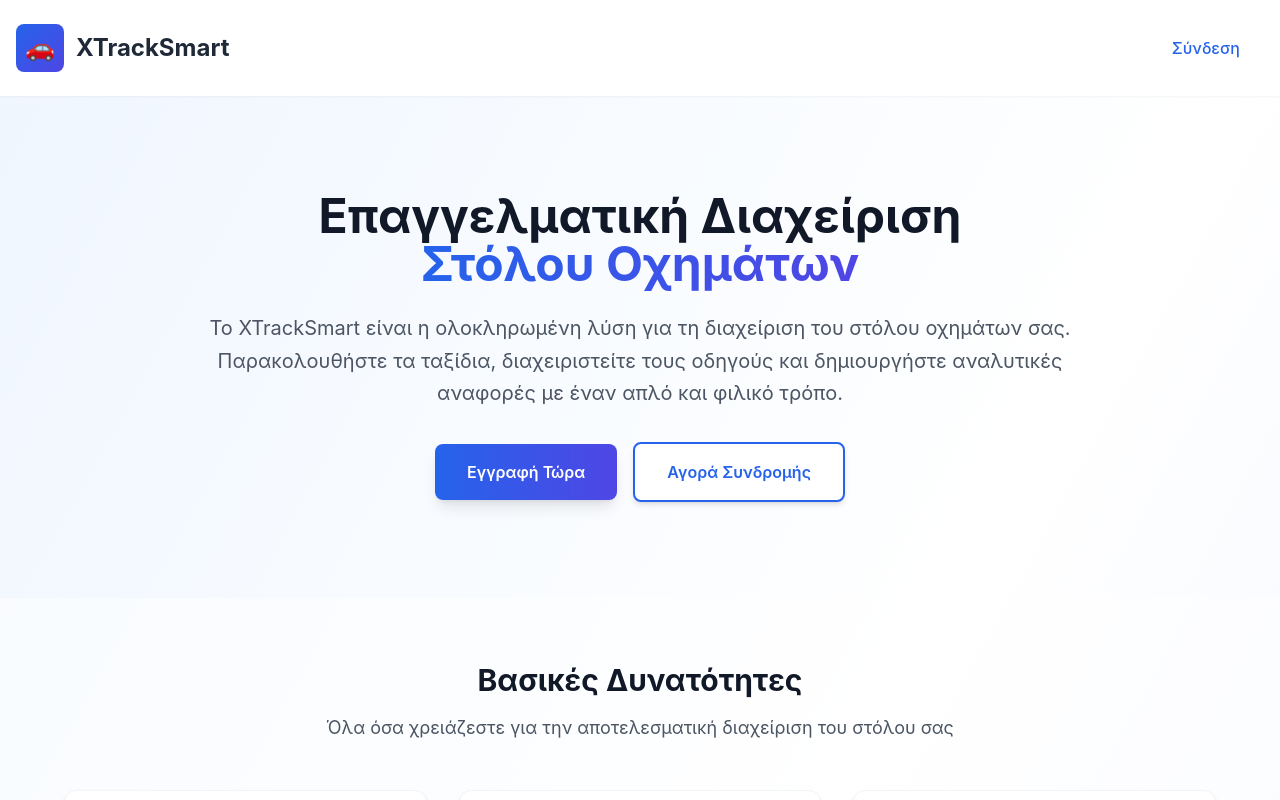
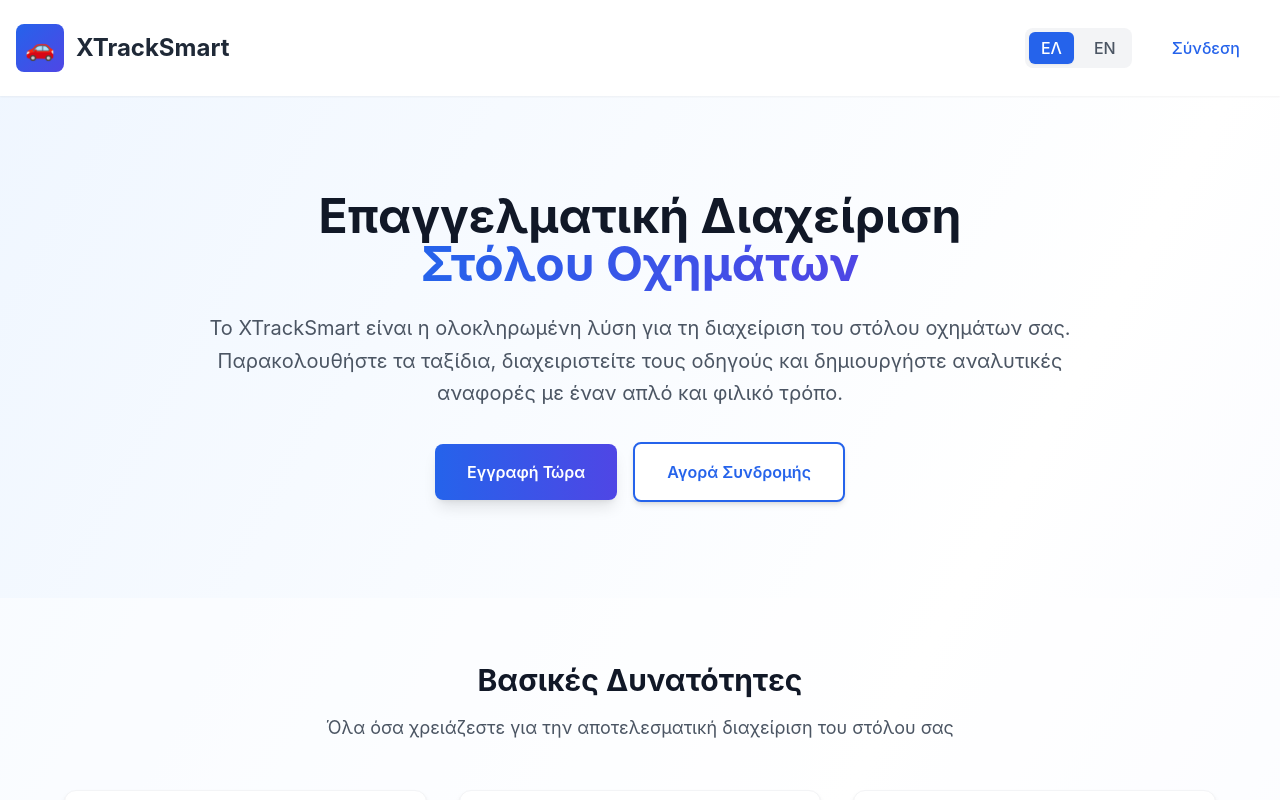
Before and after one commit to Yiannis136/xtrack-smart, a React (Create React App) app in the folder frontend/: page / in a window 1280 px wide. Shown: the top 800 px of the page. Built offline with nearby package versions, Linux system fonts and the light colour scheme; no server answers.

Commit message:
Add bilingual support (Greek/English) to landing page
Co-authored-by: Yiannis136 <202784729+Yiannis136@users.noreply.github.com>

```diff
--- a/frontend/src/pages/LandingPage.js
+++ b/frontend/src/pages/LandingPage.js
@@ -1,39 +1,144 @@
+import { useState } from 'react';
 import { useNavigate } from 'react-router-dom';
 
 function LandingPage() {
   const navigate = useNavigate();
+  const [language, setLanguage] = useState('el'); // 'el' for Greek, 'en' for English
 
-  const features = [
+  const translations = {
+    el: {
+      login: "Σύνδεση",
+      heroTitle1: "Επαγγελματική Διαχείριση",
+      heroTitle2: "Στόλου Οχημάτων",
+      heroDescription: "Το XTrackSmart είναι η ολοκληρωμένη λύση για τη διαχείριση του στόλου οχημάτων σας. Παρακολουθήστε τα ταξίδια, διαχειριστείτε τους οδηγούς και δημιουργήστε αναλυτικές αναφορές με έναν απλό και φιλικό τρόπο.",
+      registerNow: "Εγγραφή Τώρα",
+      buySubscription: "Αγορά Συνδρομής",
+      featuresTitle: "Βασικές Δυνατότητες",
+      featuresSubtitle: "Όλα όσα χρειάζεστε για την αποτελεσματική διαχείριση του στόλου σας",
+      howItWorksTitle: "Πώς Λειτουργεί",
+      ctaTitle: "Έτοιμοι να Ξεκινήσετε;",
+      ctaDescription: "Ξεκινήστε τη δωρεάν δοκιμή σας σήμερα και ανακαλύψτε πόσο εύκολη μπορεί να είναι η διαχείριση του στόλου σας.",
+      startNow: "Ξεκινήστε Τώρα",
+      seePrices: "Δείτε Τιμές",
+      copyright: "© 2025 XTrackSmart. Όλα τα δικαιώματα κατοχυρωμένα.",
+      footerTagline: "Επαγγελματική λύση διαχείρισης στόλου οχημάτων",
+      features: [
         {
-      icon: "🔑",
           title: "Διαχείριση Αδειών Χρήσης",
           description: "Πλήρης έλεγχος των αδειών χρήσης και συνδρομών με ειδοποιήσεις λήξης και εύκολη ανανέωση."
         },
         {
-      icon: "👥",
           title: "Διαχείριση Χρηστών & Ρόλων",
           description: "Υποστήριξη διαφορετικών ρόλων (Admin/User) με ξεχωριστά δικαιώματα και δυνατότητες."
         },
         {
-      icon: "📤",
           title: "Εισαγωγή Δεδομένων Tracking",
           description: "Ανέβασμα αρχείων CSV για οδηγούς (iButton) και οχήματα με αυτόματη επεξεργασία."
         },
         {
-      icon: "📊",
           title: "Αναφορές & Στατιστικά",
           description: "Αναλυτικές αναφορές ταξιδιών, ωρών εργασίας οδηγών και πλήρη στατιστικά στοιχεία."
         },
         {
-      icon: "📄",
           title: "Εξαγωγή σε PDF/Excel",
           description: "Εξαγωγή όλων των αναφορών σε μορφή PDF ή Excel για εύκολη διαχείριση και αρχειοθέτηση."
         },
         {
-      icon: "💾",
           title: "Backup & Restore",
           description: "Ασφαλής δημιουργία αντιγράφων ασφαλείας και επαναφορά όλων των δεδομένων σας."
         }
+      ],
+      howItWorks: [
+        {
+          title: "Εγγραφή & Ενεργοποίηση",
+          description: "Εγγραφείτε στην πλατφόρμα και επιλέξτε το πρόγραμμα συνδρομής που σας ταιριάζει (1, 6 ή 12 μήνες)."
+        },
+        {
+          title: "Εισαγωγή Δεδομένων",
+          description: "Ανεβάστε τα αρχεία CSV με τα δεδομένα tracking των οδηγών (iButton) και των οχημάτων σας. Το σύστημα τα επεξεργάζεται αυτόματα."
+        },
+        {
+          title: "Δημιουργία Αναφορών",
+          description: "Δημιουργήστε αναφορές ταξιδιών και ωρών εργασίας, και εξάγετε τα αποτελέσματα σε PDF ή Excel για περαιτέρω ανάλυση."
+        },
+        {
+          title: "Backup & Ασφάλεια",
+          description: "Δημιουργήστε αντίγραφα ασφαλείας των δεδομένων σας ανά πάσα στιγμή και επαναφέρετε τα όποτε χρειαστεί."
+        }
+      ]
+    },
+    en: {
+      login: "Login",
+      heroTitle1: "Professional Fleet",
+      heroTitle2: "Management",
+      heroDescription: "XTrackSmart is the comprehensive solution for managing your vehicle fleet. Track trips, manage drivers, and generate detailed reports in a simple and user-friendly way.",
+      registerNow: "Register Now",
+      buySubscription: "Buy Subscription",
+      featuresTitle: "Key Features",
+      featuresSubtitle: "Everything you need for effective fleet management",
+      howItWorksTitle: "How It Works",
+      ctaTitle: "Ready to Get Started?",
+      ctaDescription: "Start your free trial today and discover how easy fleet management can be.",
+      startNow: "Start Now",
+      seePrices: "See Pricing",
+      copyright: "© 2025 XTrackSmart. All rights reserved.",
+      footerTagline: "Professional fleet management solution",
+      features: [
+        {
+          title: "License Management",
+          description: "Full control of licenses and subscriptions with expiration notifications and easy renewal."
+        },
+        {
+          title: "User & Role Management",
+          description: "Support for different roles (Admin/User) with separate permissions and capabilities."
+        },
+        {
+          title: "Tracking Data Import",
+          description: "Upload CSV files for drivers (iButton) and vehicles with automatic processing."
+        },
+        {
+          title: "Reports & Statistics",
+          description: "Detailed reports on trips, driver work hours, and comprehensive statistics."
+        },
+        {
+          title: "PDF/Excel Export",
+          description: "Export all reports to PDF or Excel format for easy management and archiving."
+        },
+        {
+          title: "Backup & Restore",
+          description: "Secure backup creation and restoration of all your data."
+        }
+      ],
+      howItWorks: [
+        {
+          title: "Register & Activate",
+          description: "Sign up to the platform and choose the subscription plan that suits you (1, 6, or 12 months)."
+        },
+        {
+          title: "Import Data",
+          description: "Upload CSV files with tracking data for drivers (iButton) and your vehicles. The system processes them automatically."
+        },
+        {
+          title: "Generate Reports",
+          description: "Create trip and work hours reports, and export the results to PDF or Excel for further analysis."
+        },
+        {
+          title: "Backup & Security",
+          description: "Create backups of your data at any time and restore them whenever needed."
+        }
+      ]
+    }
+  };
+
+  const t = translations[language];
+
+  const features = [
+    { icon: "🔑" },
+    { icon: "👥" },
+    { icon: "📤" },
+    { icon: "📊" },
+    { icon: "📄" },
+    { icon: "💾" }
   ];
 
   return (
@@ -48,12 +153,37 @@ function LandingPage() {
               </div>
               <h1 className="text-2xl font-bold text-gray-800">XTrackSmart</h1>
             </div>
+            <div className="flex items-center gap-4">
+              {/* Language Toggle */}
+              <div className="flex items-center gap-2 bg-gray-100 rounded-lg p-1">
+                <button
+                  onClick={() => setLanguage('el')}
+                  className={`px-3 py-1 rounded-md font-medium transition-all ${
+                    language === 'el'
+                      ? 'bg-blue-600 text-white shadow-sm'
+                      : 'text-gray-600 hover:text-gray-800'
+                  }`}
+                >
+                  ΕΛ
+                </button>
+                <button
+                  onClick={() => setLanguage('en')}
+                  className={`px-3 py-1 rounded-md font-medium transition-all ${
+                    language === 'en'
+                      ? 'bg-blue-600 text-white shadow-sm'
+                      : 'text-gray-600 hover:text-gray-800'
+                  }`}
+                >
+                  EN
+                </button>
+              </div>
               <button
                 onClick={() => navigate('/login')}
                 className="px-6 py-2 text-blue-600 hover:text-blue-700 font-medium transition-colors"
               >
-              Σύνδεση
+                {t.login}
               </button>
+            </div>
           </div>
         </div>
       </header>
@@ -62,16 +192,14 @@ function LandingPage() {
       <section className="container mx-auto px-4 py-16 md:py-24">
         <div className="text-center max-w-4xl mx-auto">
           <h2 className="text-4xl md:text-5xl font-bold text-gray-900 mb-6">
-            Επαγγελματική Διαχείριση
+            {t.heroTitle1}
             <br />
             <span className="text-transparent bg-clip-text bg-gradient-to-r from-blue-600 to-indigo-600">
-              Στόλου Οχημάτων
+              {t.heroTitle2}
             </span>
           </h2>
           <p className="text-xl text-gray-600 mb-8 leading-relaxed">
-            Το XTrackSmart είναι η ολοκληρωμένη λύση για τη διαχείριση του στόλου οχημάτων σας.
-            Παρακολουθήστε τα ταξίδια, διαχειριστείτε τους οδηγούς και δημιουργήστε αναλυτικές
-            αναφορές με έναν απλό και φιλικό τρόπο.
+            {t.heroDescription}
           </p>
 
           <div className="flex flex-col sm:flex-row gap-4 justify-center items-center">
@@ -79,13 +207,13 @@ function LandingPage() {
               onClick={() => navigate('/register')}
               className="w-full sm:w-auto px-8 py-4 bg-gradient-to-r from-blue-600 to-indigo-600 hover:from-blue-700 hover:to-indigo-700 text-white font-semibold rounded-lg shadow-lg hover:shadow-xl transform hover:-translate-y-0.5 transition-all duration-200"
             >
-              Εγγραφή Τώρα
+              {t.registerNow}
             </button>
             <button
               onClick={() => navigate('/subscribe')}
               className="w-full sm:w-auto px-8 py-4 bg-white border-2 border-blue-600 text-blue-600 hover:bg-blue-50 font-semibold rounded-lg shadow-md hover:shadow-lg transform hover:-translate-y-0.5 transition-all duration-200"
             >
-              Αγορά Συνδρομής
+              {t.buySubscription}
             </button>
           </div>
         </div>
@@ -94,9 +222,9 @@ function LandingPage() {
       {/* Features Section */}
       <section className="container mx-auto px-4 py-16 bg-white/50">
         <div className="text-center mb-12">
-          <h3 className="text-3xl font-bold text-gray-900 mb-4">Βασικές Δυνατότητες</h3>
+          <h3 className="text-3xl font-bold text-gray-900 mb-4">{t.featuresTitle}</h3>
           <p className="text-lg text-gray-600">
-            Όλα όσα χρειάζεστε για την αποτελεσματική διαχείριση του στόλου σας
+            {t.featuresSubtitle}
           </p>
         </div>
 
@@ -107,8 +235,8 @@ function LandingPage() {
               className="bg-white p-6 rounded-xl shadow-md hover:shadow-xl transition-shadow duration-300 border border-gray-100"
             >
               <div className="text-4xl mb-4">{feature.icon}</div>
-              <h4 className="text-xl font-semibold text-gray-800 mb-3">{feature.title}</h4>
-              <p className="text-gray-600 leading-relaxed">{feature.description}</p>
+              <h4 className="text-xl font-semibold text-gray-800 mb-3">{t.features[index].title}</h4>
+              <p className="text-gray-600 leading-relaxed">{t.features[index].description}</p>
             </div>
           ))}
         </div>
@@ -117,60 +245,22 @@ function LandingPage() {
       {/* How It Works Section */}
       <section className="container mx-auto px-4 py-16">
         <div className="max-w-4xl mx-auto">
-          <h3 className="text-3xl font-bold text-gray-900 mb-8 text-center">Πώς Λειτουργεί</h3>
+          <h3 className="text-3xl font-bold text-gray-900 mb-8 text-center">{t.howItWorksTitle}</h3>
 
           <div className="space-y-6">
-            <div className="flex items-start space-x-4">
+            {t.howItWorks.map((step, index) => (
+              <div key={index} className="flex items-start space-x-4">
                 <div className="flex-shrink-0 w-10 h-10 bg-blue-600 text-white rounded-full flex items-center justify-center font-bold">
-                1
+                  {index + 1}
                 </div>
                 <div>
-                <h5 className="text-lg font-semibold text-gray-800 mb-2">Εγγραφή & Ενεργοποίηση</h5>
+                  <h5 className="text-lg font-semibold text-gray-800 mb-2">{step.title}</h5>
                   <p className="text-gray-600">
-                  Εγγραφείτε στην πλατφόρμα και επιλέξτε το πρόγραμμα συνδρομής που σας ταιριάζει
-                  (1, 6 ή 12 μήνες).
+                    {step.description}
                   </p>
                 </div>
               </div>
-
-            <div className="flex items-start space-x-4">
-              <div className="flex-shrink-0 w-10 h-10 bg-blue-600 text-white rounded-full flex items-center justify-center font-bold">
-                2
-              </div>
-              <div>
-                <h5 className="text-lg font-semibold text-gray-800 mb-2">Εισαγωγή Δεδομένων</h5>
-                <p className="text-gray-600">
-                  Ανεβάστε τα αρχεία CSV με τα δεδομένα tracking των οδηγών (iButton) και των
-                  οχημάτων σας. Το σύστημα τα επεξεργάζεται αυτόματα.
-                </p>
-              </div>
-            </div>
-
-            <div className="flex items-start space-x-4">
-              <div className="flex-shrink-0 w-10 h-10 bg-blue-600 text-white rounded-full flex items-center justify-center font-bold">
-                3
-              </div>
-              <div>
-                <h5 className="text-lg font-semibold text-gray-800 mb-2">Δημιουργία Αναφορών</h5>
-                <p className="text-gray-600">
-                  Δημιουργήστε αναφορές ταξιδιών και ωρών εργασίας, και εξάγετε τα αποτελέσματα
-                  σε PDF ή Excel για περαιτέρω ανάλυση.
-                </p>
-              </div>
-            </div>
-
-            <div className="flex items-start space-x-4">
-              <div className="flex-shrink-0 w-10 h-10 bg-blue-600 text-white rounded-full flex items-center justify-center font-bold">
-                4
-              </div>
-              <div>
-                <h5 className="text-lg font-semibold text-gray-800 mb-2">Backup & Ασφάλεια</h5>
-                <p className="text-gray-600">
-                  Δημιουργήστε αντίγραφα ασφαλείας των δεδομένων σας ανά πάσα στιγμή και
-                  επαναφέρετε τα όποτε χρειαστεί.
-                </p>
-              </div>
-            </div>
+            ))}
           </div>
         </div>
       </section>
@@ -179,24 +269,23 @@ function LandingPage() {
       <section className="bg-gradient-to-r from-blue-600 to-indigo-600 py-16">
         <div className="container mx-auto px-4 text-center">
           <h3 className="text-3xl font-bold text-white mb-4">
-            Έτοιμοι να Ξεκινήσετε;
+            {t.ctaTitle}
           </h3>
           <p className="text-xl text-blue-100 mb-8 max-w-2xl mx-auto">
-            Ξεκινήστε τη δωρεάν δοκιμή σας σήμερα και ανακαλύψτε πόσο εύκολη μπορεί να είναι
-            η διαχείριση του στόλου σας.
+            {t.ctaDescription}
           </p>
           <div className="flex flex-col sm:flex-row gap-4 justify-center items-center">
             <button
               onClick={() => navigate('/register')}
               className="w-full sm:w-auto px-8 py-4 bg-white text-blue-600 hover:bg-gray-100 font-semibold rounded-lg shadow-lg hover:shadow-xl transform hover:-translate-y-0.5 transition-all duration-200"
             >
-              Ξεκινήστε Τώρα
+              {t.startNow}
             </button>
             <button
               onClick={() => navigate('/subscribe')}
               className="w-full sm:w-auto px-8 py-4 bg-transparent border-2 border-white text-white hover:bg-white/10 font-semibold rounded-lg shadow-md hover:shadow-lg transform hover:-translate-y-0.5 transition-all duration-200"
             >
-              Δείτε Τιμές
+              {t.seePrices}
             </button>
           </div>
         </div>
@@ -205,9 +294,9 @@ function LandingPage() {
       {/* Footer */}
       <footer className="bg-gray-900 text-gray-300 py-8">
         <div className="container mx-auto px-4 text-center">
-          <p className="mb-2">© 2025 XTrackSmart. Όλα τα δικαιώματα κατοχυρωμένα.</p>
+          <p className="mb-2">{t.copyright}</p>
           <p className="text-sm text-gray-400">
-            Επαγγελματική λύση διαχείρισης στόλου οχημάτων
+            {t.footerTagline}
           </p>
         </div>
       </footer>
```
Lines whose indentation alone changed are shown as unchanged.
